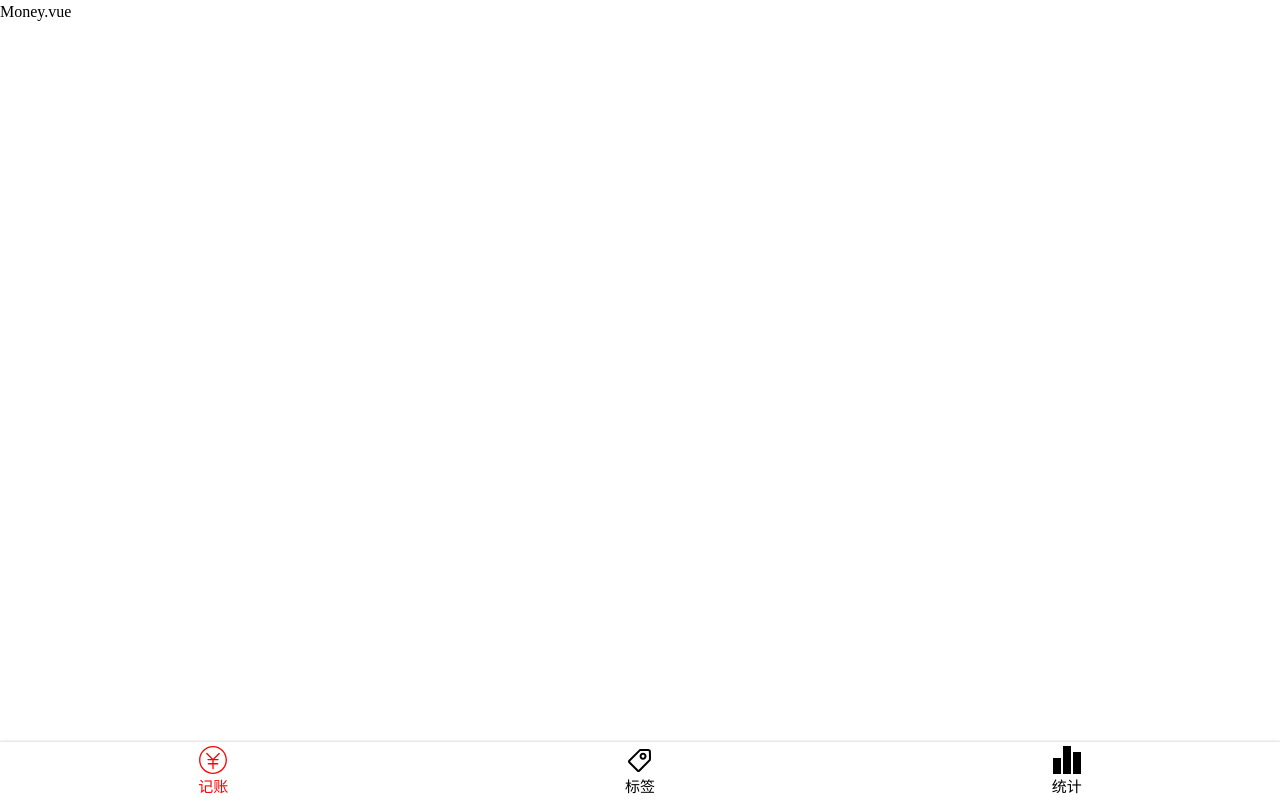
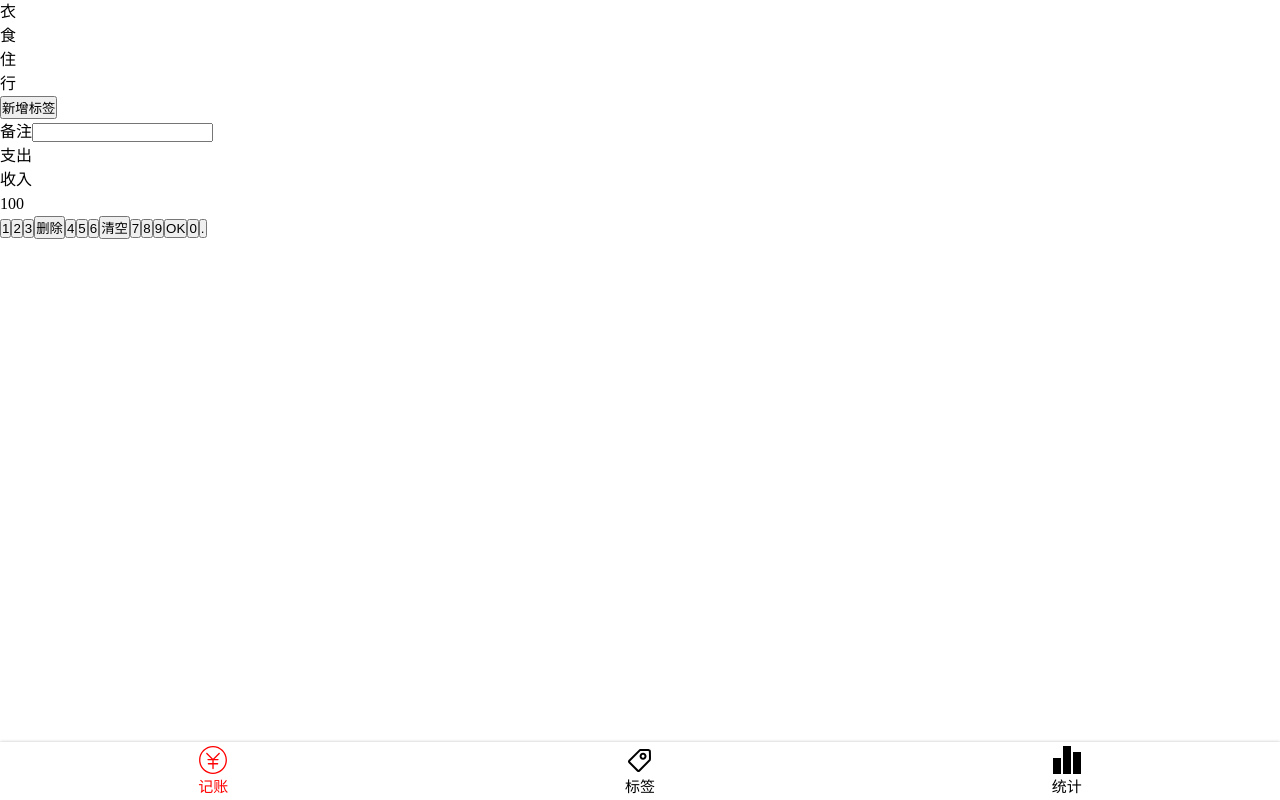
Before and after one commit to Jingweiw99/Mobile-account-book, a Vue app: page /#/money in a window 1280 px wide. Built offline with nearby package versions, Linux system fonts and the light colour scheme.

Commit message:
主界面改动

```diff
--- a/src/views/Money.vue
+++ b/src/views/Money.vue
@@ -1,9 +1,53 @@
 <template>
-    <div>
-        <Layout>
-            Money.vue
-        </Layout>
-    </div>
+  <div>
+    <Layout>
+      <div class="tags">
+        <ul class="current">
+          <li>衣</li>
+          <li>食</li>
+          <li>住</li>
+          <li>行</li>
+        </ul>
+        <div class="new">
+          <button>新增标签</button>
+        </div>
+      </div>
+
+      <div>
+        <label class="notes">
+          <span class="name">备注</span>
+          <input type="text" />
+        </label>
+      </div>
+
+      <div>
+        <ul class="types">
+          <li>支出</li>
+          <li>收入</li>
+        </ul>
+      </div>
+
+      <div class="numberPad">
+        <div class="output">100</div>
+        <div class="buttons">
+          <button>1</button>
+          <button>2</button>
+          <button>3</button>
+          <button>删除</button>
+          <button>4</button>
+          <button>5</button>
+          <button>6</button>
+          <button>清空</button>
+          <button>7</button>
+          <button>8</button>
+          <button>9</button>
+          <button>OK</button>
+          <button>0</button>
+          <button>.</button>
+        </div>
+      </div>
+    </Layout>
+  </div>
 </template>
 
 <script lang="ts">
@@ -17,5 +61,4 @@ export default {
 </script>
 
 <style lang="scss" scoped>
-
 </style>
```
